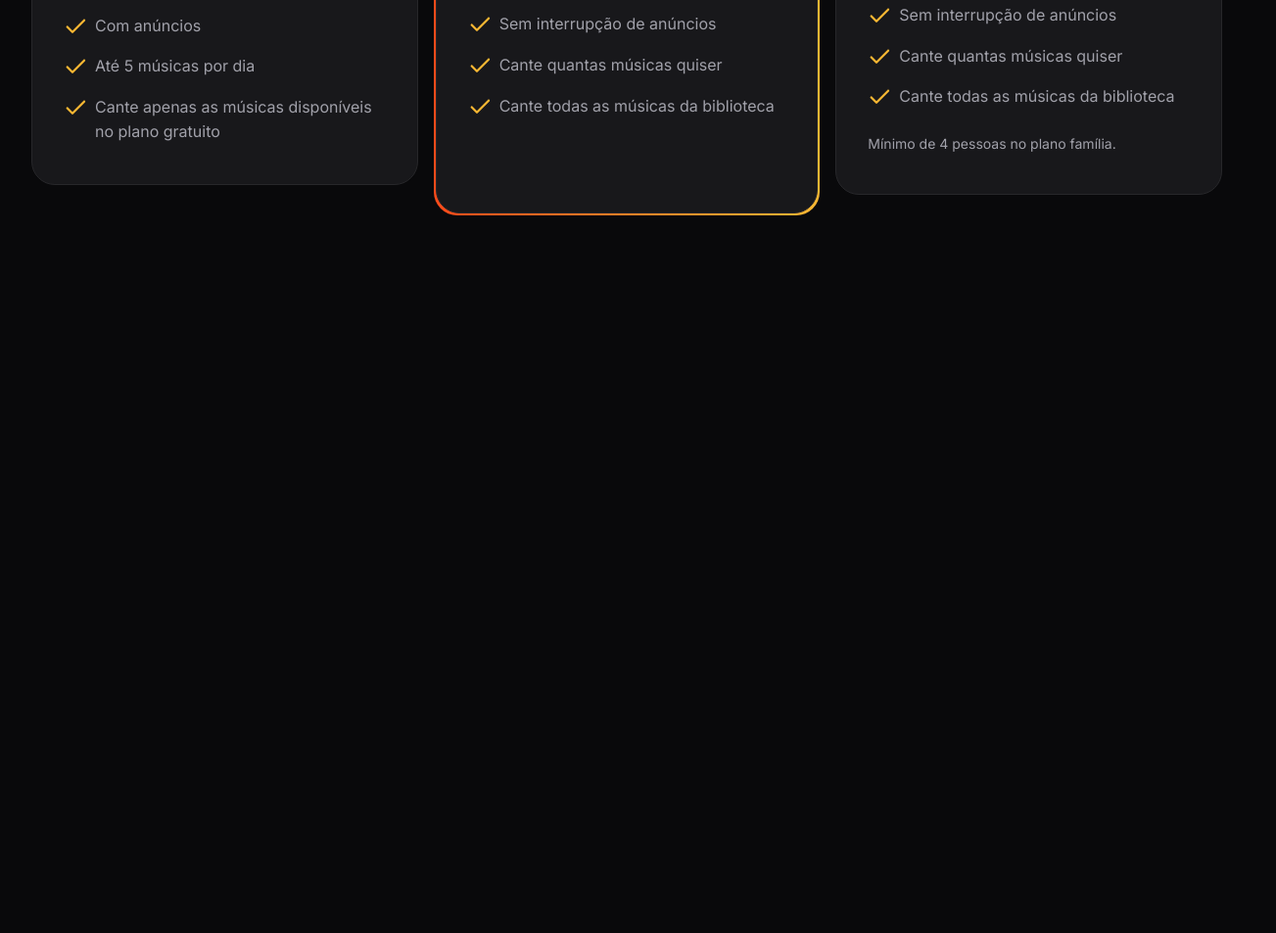
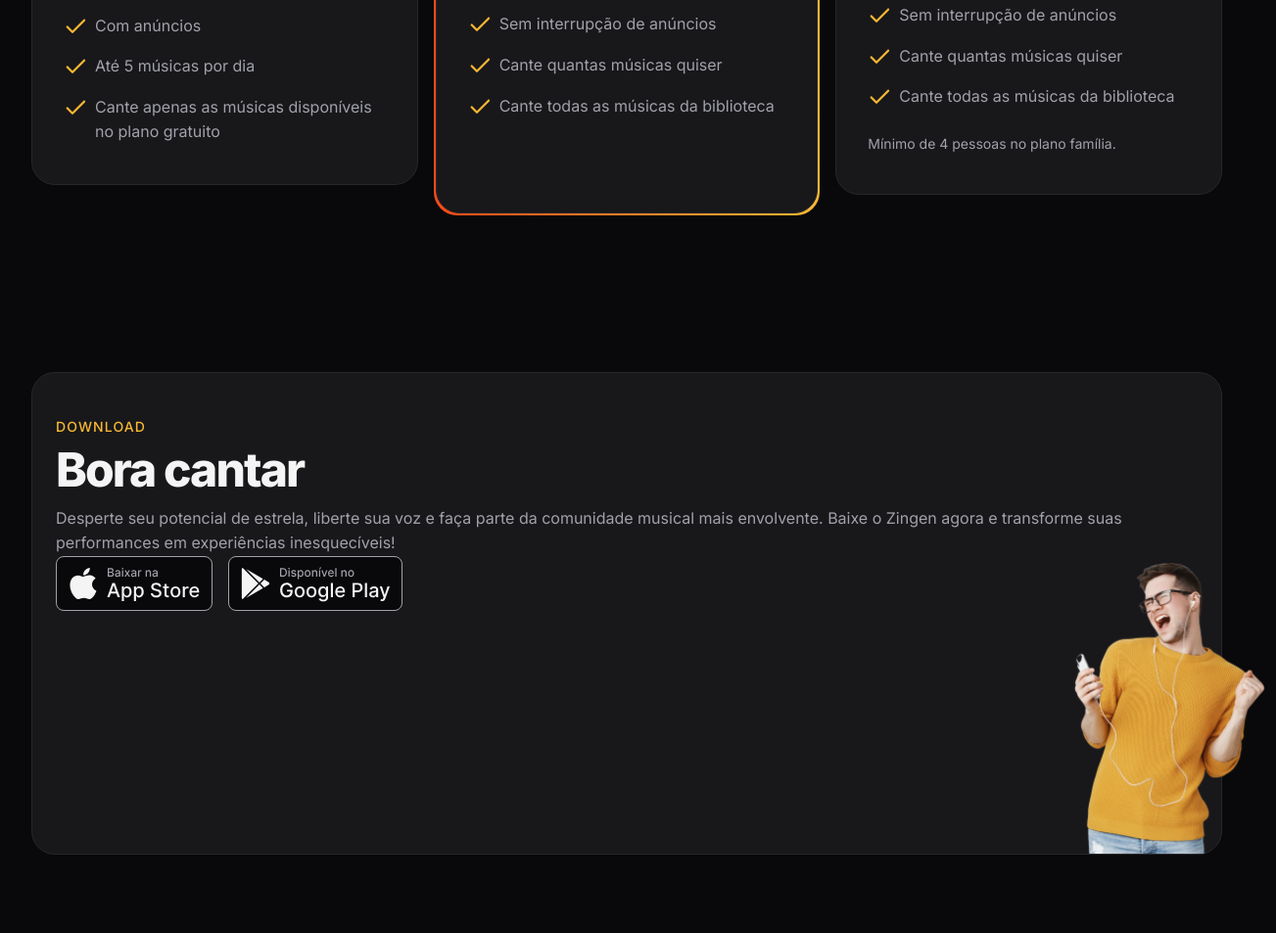
Before and after one commit to rafaelossmedeiros/Projeto---Landing-Page-de-Aplica--o, a plain HTML site: page index.html in a window 1280 px wide. Shown: the part 3199-4152 px from the top of the page at 98% size, 1303 px wide, since content can reach past the window. Before the commit the page ends 3499 px from the top, so only its background shows below. Drawn offline with Linux system fonts and the light colour scheme.

Commit message:
seção download

```diff
--- a/index.html
+++ b/index.html
@@ -183,6 +183,30 @@
 
     </section>
 
+    <section id="download">
+        <div class="container py-xl">
+            <div class="card px-lg even-columns items-center">
+                <div>
+                    <header>
+                        <strong>Download</strong>
+                        <h2>Bora cantar</h2>
+                    </header>
+                    <p>Desperte seu potencial de estrela, liberte sua voz e faça parte da comunidade musical mais envolvente. Baixe o Zingen agora e transforme suas performances em experiências inesquecíveis!</p>
+
+                    <div class="buttons flex gap-1">
+                        <a href="#">
+                            <img src="assets/button.appstore.svg" alt="">
+                        </a>
+                        <a href="#">
+                            <img src="assets/button.playstore.svg" alt="">
+
+                        </a>
+                    </div>
+                </div>
+                <img src="assets/rapaz-ouvindo-musica-com-fones-de-ouvido-e-cantando-no-aplicativo-de-karaoke-removebg 1.png" alt="">
+            </div>
+        </div>
+    </section>
 
 </body>
 </html>
--- /dev/null
+++ b/styles/download.css
@@ -0,0 +1,25 @@
+#download {
+
+    .card {
+        padding: 3rem 1.5rem 15rem;
+        position: relative;
+
+        & > img {
+
+            width: 14.5rem;
+            position: absolute;
+            bottom: 0;
+            right: -3.5rem;
+
+        }
+    }
+
+    .buttons {
+        flex-wrap: wrap;
+    }
+
+
+
+
+
+}
--- a/styles/global.css
+++ b/styles/global.css
@@ -51,6 +51,8 @@ html {
     font-weight: var(--fw-base);
     line-height: 1.6;
     color: var(--text-color-primary);
+
+    overflow-x: hidden;
 }
 
 body {
--- a/styles/index.css
+++ b/styles/index.css
@@ -9,3 +9,4 @@
 @import url(cards.css);
 @import url(features.css) (width >= 80rem);
 @import url(pricing.css);
+@import url(download.css);
```
Also changed, not shown: assets/button.appstore.svg (added), assets/button.playstore.svg (added).
